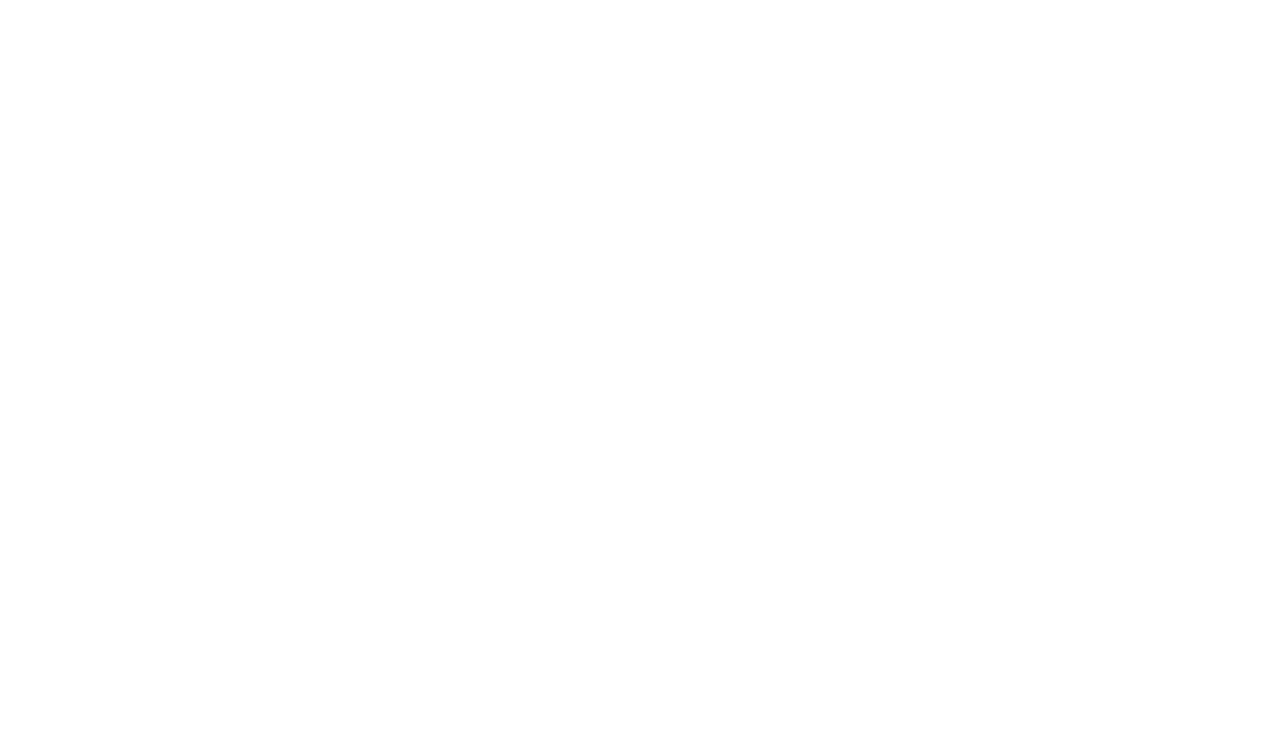
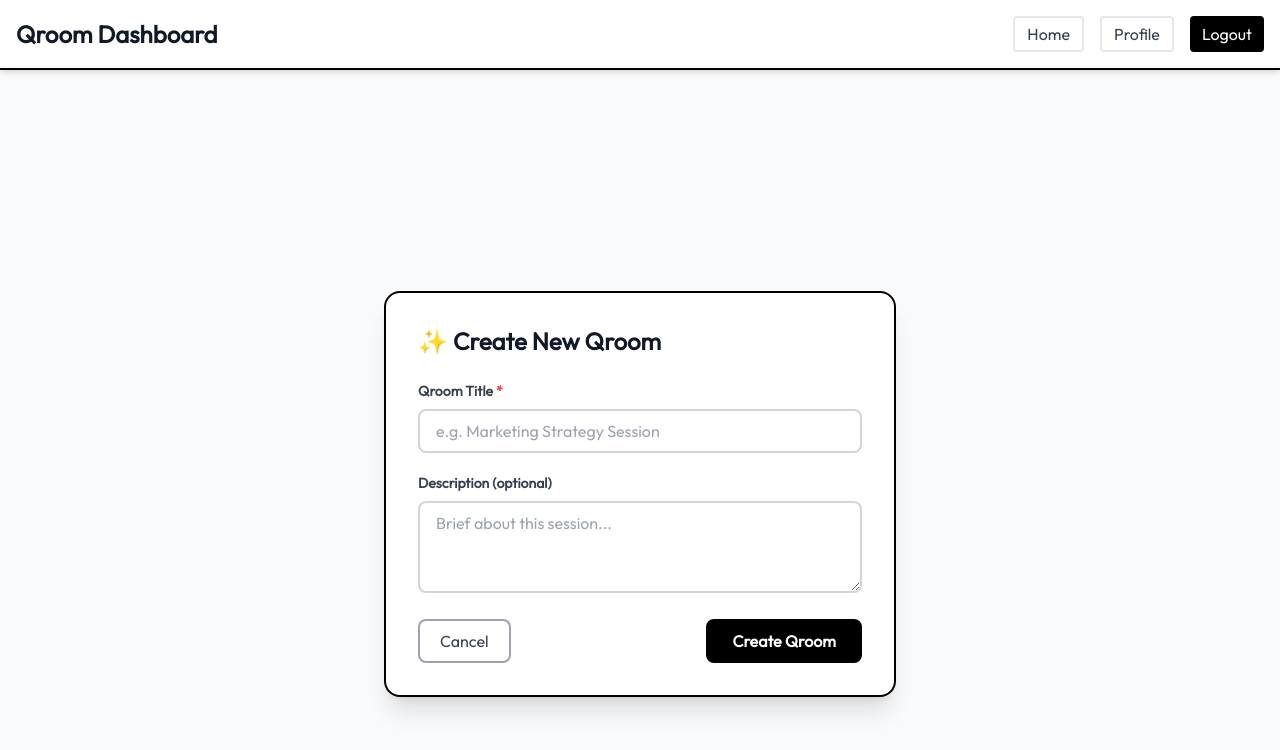
Before and after one commit to kkhushie/qroom, a React (Vite) app in the folder frontend/: page /create-qroom in a window 1280 px wide. Before the commit this address had no page. Shown: the top 750 px of the page. Built offline with nearby package versions, Linux system fonts and the light colour scheme; sample sign-in values are in the browser's storage.

Commit message:
Added Qroom list API and integrated frontend listing

```diff
--- a/frontend/src/App.jsx
+++ b/frontend/src/App.jsx
@@ -8,6 +8,7 @@
 import Profile from "./pages/Profile";
 import ProtectedRoute from "./components/ProtectedRoute";
 import DashboardLayout from "./pages/DashboardLayout";
+import CreateQroom from "./pages/CreateQroom";
 
 const App = () => {
   return (
@@ -16,6 +17,7 @@
       <Route path="/" element={<Home />} />
       <Route path="/login" element={<Login />} />
       <Route path="/register" element={<Registration />} />
+      <Route path="join" element={<JoinRoom />} />
 
       {/* Protected Dashboard routes with shared layout */}
       <Route
@@ -27,8 +29,8 @@
         }
       >
         <Route path="dashboard" element={<Dashboard />} />
-        <Route path="join" element={<JoinRoom />} />
         <Route path="profile" element={<Profile />} />
+        <Route path="create-qroom" element={<CreateQroom />} />
         {/* later add: <Route path="create-qroom" element={<CreateQroom />} /> */}
       </Route>
     </Routes>
--- a/frontend/src/components/HeroSection.jsx
+++ b/frontend/src/components/HeroSection.jsx
@@ -18,7 +18,7 @@
 
           <div className="flex flex-col sm:flex-row gap-4 animate-fade-in">
             <Link
-              to="/register"
+              to="/create-qroom"
               className="bg-black text-white px-6 py-3 rounded font-bold hover:bg-gray-800 transition"
             >
               🎤 Start as Host
--- a/frontend/src/pages/CreateQroom.jsx
+++ b/frontend/src/pages/CreateQroom.jsx
@@ -0,0 +1,94 @@
+import React, { useState } from "react";
+import { useNavigate } from "react-router-dom";
+import axios from "axios";
+import { toast } from "react-toastify";
+
+const url = "http://localhost:3000"
+
+const CreateQroom = () => {
+    const [title, setTitle] = useState("");
+    const [description, setDescription] = useState("");
+    const [loading, setLoading] = useState(false);
+
+    const navigate = useNavigate();
+
+    const handleSubmit = async (e) => {
+        e.preventDefault();
+        if (!title) {
+            toast.error("Please enter a Qroom title");
+            return;
+        }
+        try {
+            setLoading(true);
+            const user = JSON.parse(localStorage.getItem("qroom_user"));
+            const host = user?.id;
+            const res = await axios.post(`${url}/api/qroom/create`, { title, description, host });
+            toast.success("Qroom created successfully!");
+            // redirect to dashboard
+            navigate("/dashboard");
+        } catch (err) {
+            toast.error("Failed to create Qroom");
+            console.error(err);
+        } finally {
+            setLoading(false);
+        }
+    };
+
+    return (
+        <div className="min-h-screen bg-gray-50 flex items-center justify-center px-4">
+            <div className="w-full max-w-lg bg-white shadow-xl rounded-2xl border-2 border-black p-8">
+                <h1 className="text-2xl font-bold text-gray-900 mb-6">✨ Create New Qroom</h1>
+
+                <form onSubmit={handleSubmit} className="space-y-5">
+                    {/* Qroom Title */}
+                    <div>
+                        <label className="block text-sm font-semibold text-gray-700 mb-2">
+                            Qroom Title <span className="text-red-500">*</span>
+                        </label>
+                        <input
+                            type="text"
+                            value={title}
+                            onChange={(e) => setTitle(e.target.value)}
+                            placeholder="e.g. Marketing Strategy Session"
+                            className="w-full px-4 py-2 border-2 border-gray-300 rounded-lg focus:outline-none focus:border-black"
+                        />
+                    </div>
+
+                    {/* Description */}
+                    <div>
+                        <label className="block text-sm font-semibold text-gray-700 mb-2">
+                            Description (optional)
+                        </label>
+                        <textarea
+                            value={description}
+                            onChange={(e) => setDescription(e.target.value)}
+                            placeholder="Brief about this session..."
+                            rows="3"
+                            className="w-full px-4 py-2 border-2 border-gray-300 rounded-lg focus:outline-none focus:border-black"
+                        />
+                    </div>
+
+                    {/* Actions */}
+                    <div className="flex items-center justify-between mt-6">
+                        <button
+                            type="button"
+                            onClick={() => navigate("/dashboard")}
+                            className="px-5 py-2 rounded-lg border-2 border-gray-400 text-gray-700 hover:bg-gray-100 transition"
+                        >
+                            Cancel
+                        </button>
+                        <button
+                            type="submit"
+                            disabled={loading}
+                            className="px-6 py-2 bg-black text-white rounded-lg font-bold hover:bg-gray-800 transition border-2 border-black"
+                        >
+                            {loading ? "Creating..." : "Create Qroom"}
+                        </button>
+                    </div>
+                </form>
+            </div>
+        </div>
+    );
+};
+
+export default CreateQroom;
--- a/frontend/src/pages/Dashboard.jsx
+++ b/frontend/src/pages/Dashboard.jsx
@@ -1,9 +1,14 @@
-import React from 'react';
+import React, { useEffect, useState } from 'react';
 import { useNavigate } from 'react-router-dom';
 import { logoutUser } from '../utils/logout';
-
+import axios from 'axios';
+const url="http://localhost:3000"
 const Dashboard = () => {
   const navigate = useNavigate();
+  const [qrooms, setQrooms] = useState([]);
+
+  const user = JSON.parse(localStorage.getItem("qroom_user"));
+  const host = user?.id;
 
   const handleLogout = () => {
     logoutUser(navigate);
@@ -18,9 +23,17 @@
   };
 
   const handleViewQroom = (code) => {
+
     navigate(`/qroom/${code}`);
   };
-
+  // ✅ Fetch Qrooms on mount
+  useEffect(() => {
+    if (host) {
+      axios.post(`${url}/api/qroom/list`, { hostId: host })
+        .then(res => setQrooms(res.data))
+        .catch(err => console.error("Error fetching qrooms:", err));
+    }
+  }, [host]);
   return (
     <div className="min-h-screen">
 
```
Also changed, not shown: 2 other files (tests, documents, lock files or other folders).
